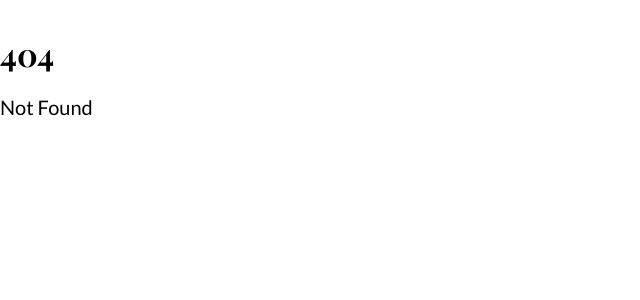
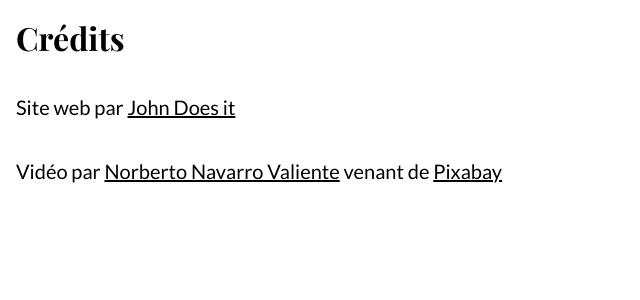
Before and after one commit to john-does-it/nestor-schoonbroodt, a SvelteKit app in the folder my-app/: page /credits in a window 1280 px wide. Before the commit this address had no page. Shown: the top 300 px of the page, without its empty margins (0-640 px from the left). Built offline with nearby package versions, Linux system fonts and the light colour scheme; a web font is replaced by a local one.

Commit message:
Add credits page and update footer links
Introduces a new /credits page with site and video attribution, updates the footer to link to the credits page, and removes the obsolete /sources page. Also refines footer and paragraph styling for better readability.

```diff
--- a/my-app/src/app.html
+++ b/my-app/src/app.html
@@ -55,6 +55,10 @@
 
   p {
     font-size: 20px;
+
+    small {
+      font-size: small;
+    }
   }
 
   cite,
--- /dev/null
+++ b/my-app/src/routes/credits/+page.svelte
@@ -0,0 +1,25 @@
+<credits-container>
+  <h1>Crédits</h1>
+  <p>
+    Site web par
+    <a href="https://www.johndoesit.be/" title="John Does it">John Does it</a>
+  </p>
+  <p>
+    Vidéo par
+    <a href="https://pixabay.com/users/doktorkleinmusic-5871510/?utm_source=link-attribution&utm_medium=referral&utm_campaign=video&utm_content=301241" title="Norberto Navarro Valiente">Norberto Navarro Valiente</a>
+    venant de
+    <a href="https://pixabay.com//?utm_source=link-attribution&utm_medium=referral&utm_campaign=video&utm_content=301241" title="Pixabay">Pixabay</a>
+  </p>
+</credits-container>
+
+<style>
+  credits-container {
+    display: flex;
+    flex-flow: column;
+    padding: 1em;
+
+    h1 {
+      margin-top: 0;
+     }
+  }
+</style>
```
Also changed, not shown: my-app/src/routes/+page.svelte (+15 -2 lines), my-app/src/routes/sources/+page.svelte (deleted, +0 -9 lines).
